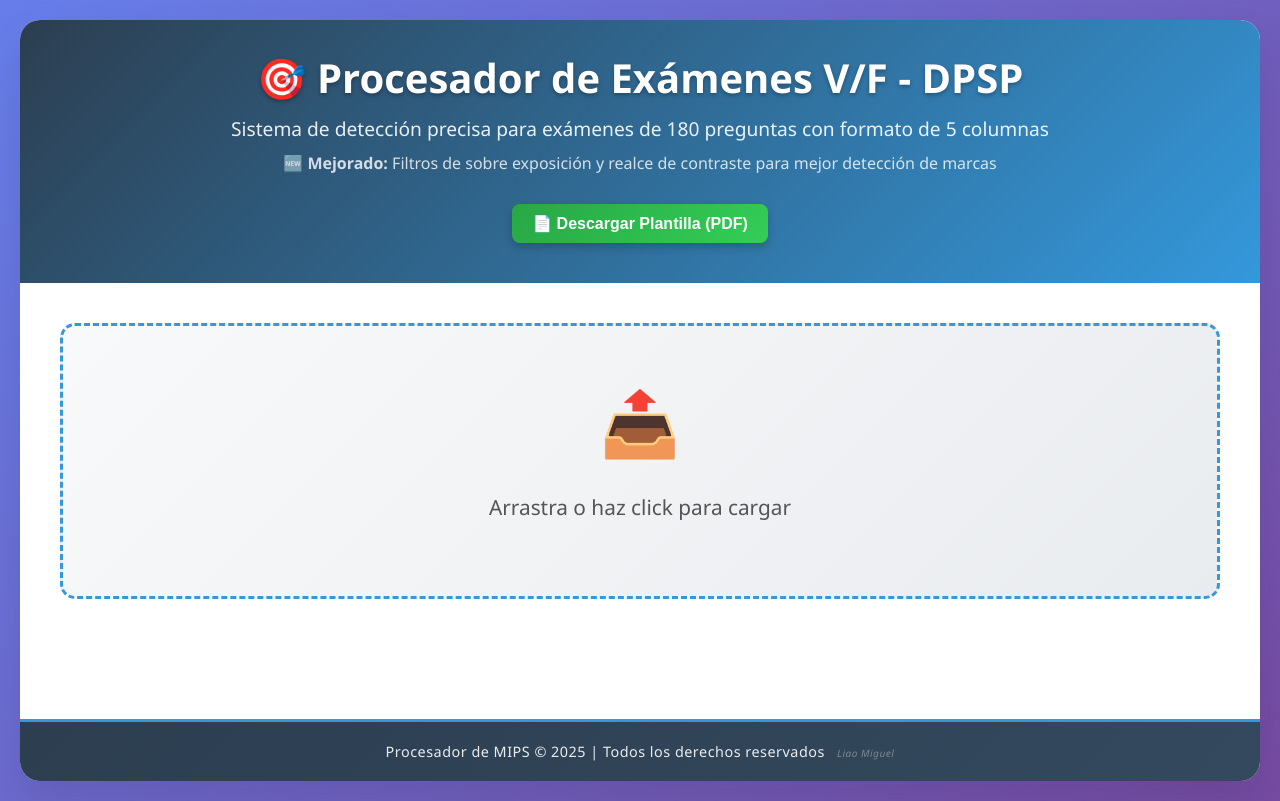
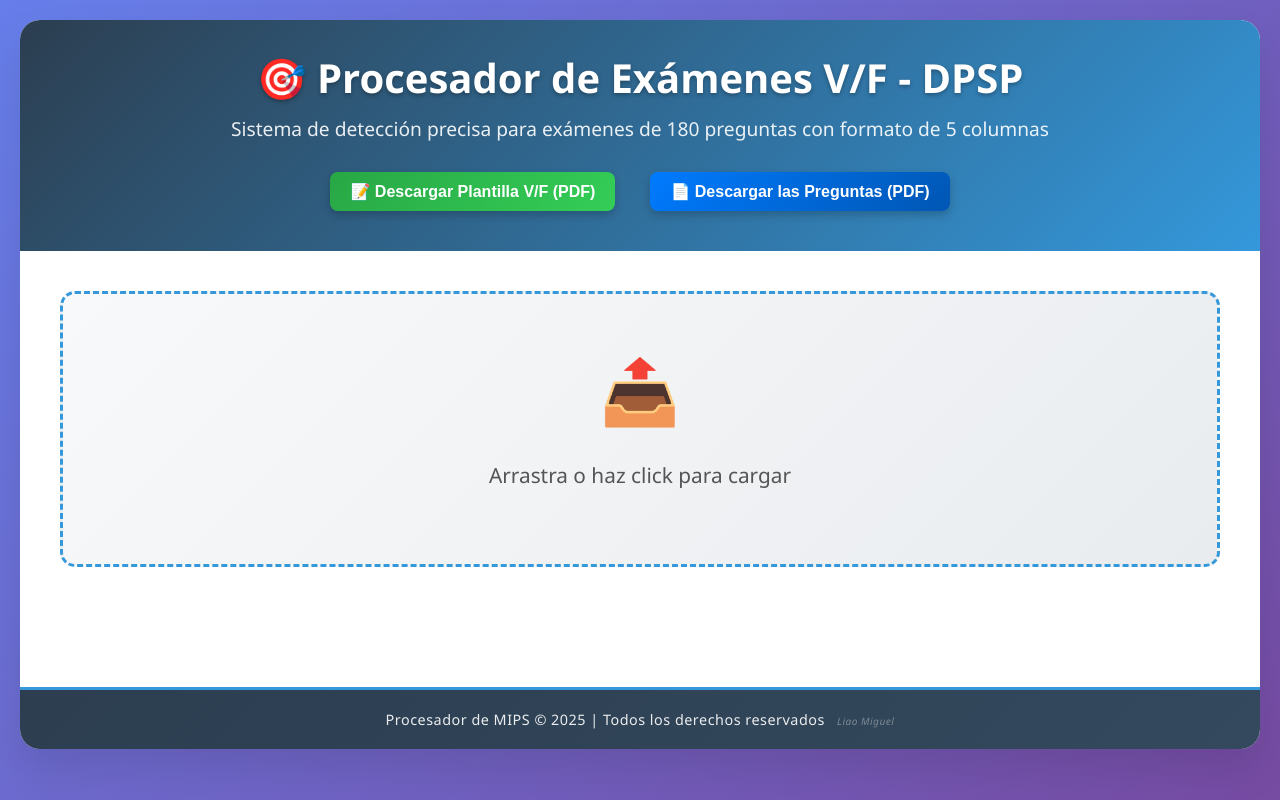
Before and after one commit to soulrata/Mips-Choice-Extract, a plain HTML site: page index.html in a window 1280 px wide. Drawn offline with Linux system fonts and the light colour scheme.

Commit message:
Publicación de las preguntas

```diff
--- a/index.html
+++ b/index.html
@@ -14,14 +14,14 @@
         <div class="header">
             <h1>🎯 Procesador de Exámenes V/F - DPSP</h1>
             <p>Sistema de detección precisa para exámenes de 180 preguntas con formato de 5 columnas</p>
-            <p style="font-size: 1em; opacity: 0.8; margin-top: 10px;">
-                🆕 <strong>Mejorado:</strong> Filtros de sobre exposición y realce de contraste para mejor detección de
-                marcas
-            </p>
-            <div style="margin-top: 20px;">
+            <div style="margin-top: 20px; display: flex; gap: 15px; justify-content: center; flex-wrap: wrap;">
                 <button class="btn" onclick="downloadTemplate()"
                     style="background: linear-gradient(135deg, #28a745 0%, #34ce57 100%); border: none; color: white; font-weight: bold; padding: 10px 20px; border-radius: 8px; font-size: 1em; cursor: pointer; transition: all 0.3s ease; box-shadow: 0 4px 8px rgba(0,0,0,0.2);">
-                    📄 Descargar Plantilla (PDF)
+                    📝 Descargar Plantilla V/F (PDF)
+                </button>
+                <button class="btn" onclick="downloadTemplateQuestions()"
+                    style="background: linear-gradient(135deg, #007bff 0%, #0056b3 100%); border: none; color: white; font-weight: bold; padding: 10px 20px; border-radius: 8px; font-size: 1em; cursor: pointer; transition: all 0.3s ease; box-shadow: 0 4px 8px rgba(0,0,0,0.2);">
+                    📄 Descargar las Preguntas (PDF)
                 </button>
             </div>
         </div>
@@ -1871,6 +1871,20 @@
             showSuccess('📄 Plantilla descargada correctamente. Imprímela para completar tu examen.');
         }
 
+        // Función para descargar la preguntas PDF
+        function downloadTemplateQuestions() {
+            const link = document.createElement('a');
+            link.href = 'EnunciadoMIPS180.pdf';
+            link.download = 'Preguntas_MIPS_180_Preguntas.pdf';
+            link.style.display = 'none';
+
+            document.body.appendChild(link);
+            link.click();
+            document.body.removeChild(link);
+
+            showSuccess('📄 Listado de preguntas descargada correctamente. Imprímela para completar tu examen.');
+        }
+
         // Funciones de preprocesamiento de imagen para mejorar detección
         function enhanceImageForMarking(imageData, canvas, ctx) {
             const width = canvas.width;
```
Also changed, not shown: 1 other file.
